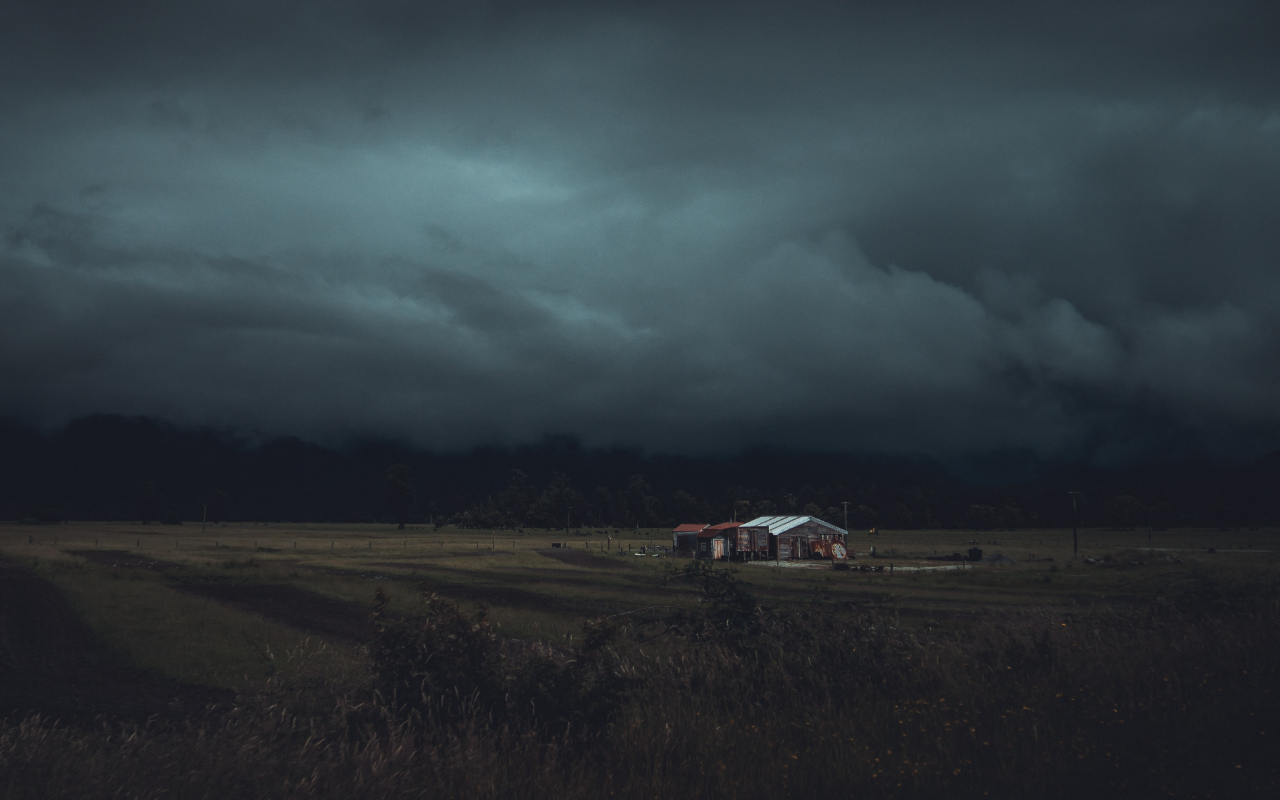
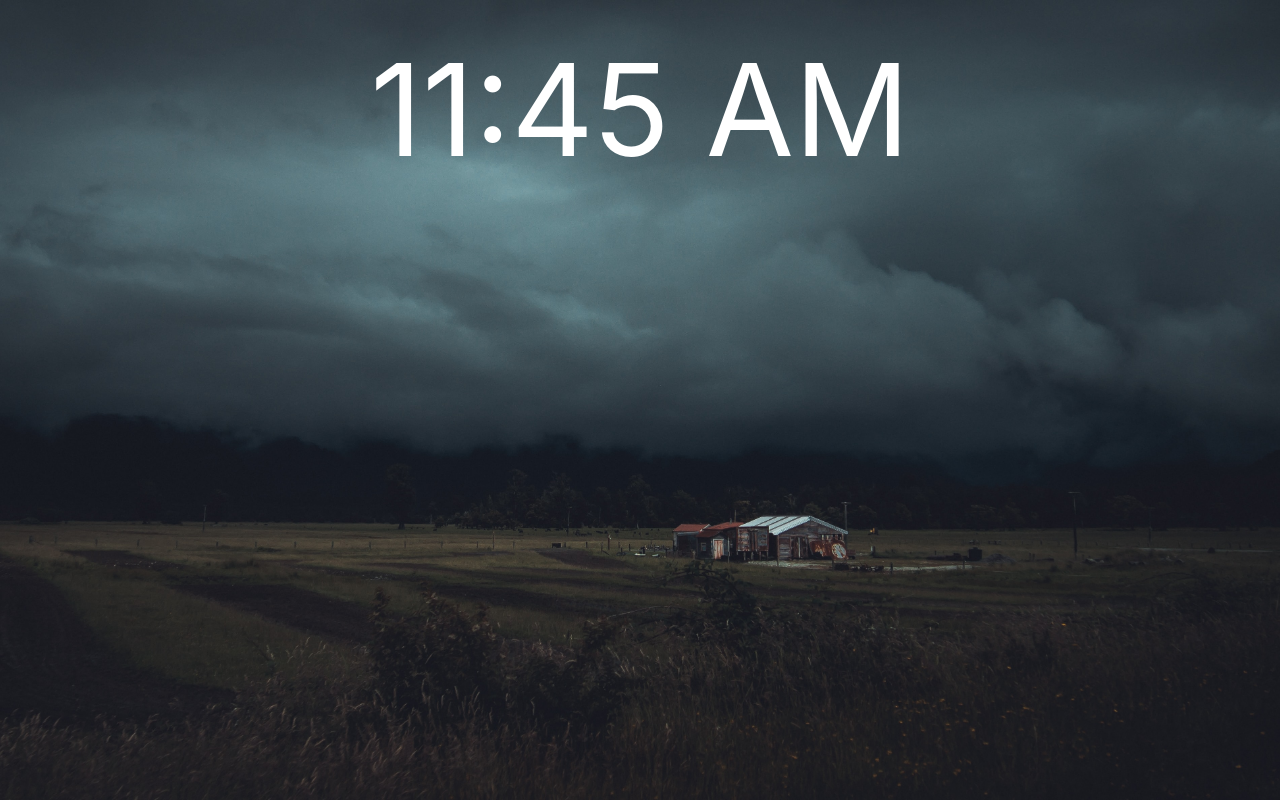
Before and after one commit to downred/Today-browser-dashboard, a React (Create React App) app: page / in a window 1280 px wide. Built offline with nearby package versions, Linux system fonts and the light colour scheme.

Commit message:
added time

```diff
--- a/package.json
+++ b/package.json
@@ -3,6 +3,9 @@
   "version": "0.1.0",
   "private": true,
   "dependencies": {
+    "@fortawesome/fontawesome-svg-core": "^6.2.0",
+    "@fortawesome/free-solid-svg-icons": "^6.2.0",
+    "@fortawesome/react-fontawesome": "^0.2.0",
     "@testing-library/jest-dom": "^5.16.5",
     "@testing-library/react": "^13.4.0",
     "@testing-library/user-event": "^13.5.0",
--- a/src/App.css
+++ b/src/App.css
@@ -1,5 +1,5 @@
 .App {
-
+  color: white;
 }
 
 .bg {
--- a/src/App.js
+++ b/src/App.js
@@ -1,7 +1,15 @@
 import "./App.css";
+import Time from "./components/time";
+import { FontAwesomeIcon } from "@fortawesome/react-fontawesome";
+import { IoLocationSharp } from "@fortawesome/free-solid-svg-icons";
 
 function App() {
-  return <div className="App bg"></div>;
+  return (
+    <div className="App bg">
+      <Time className="time" />
+      <FontAwesomeIcon icon="IoLocationSharp" />
+    </div>
+  );
 }
 
 export default App;
--- /dev/null
+++ b/src/components/modules/time.css
@@ -0,0 +1,12 @@
+.time {
+  font-size: 10vw;
+  text-align: center;
+  padding-top: 2rem;
+  max-width: 100vw;
+  pointer-events: none;
+  -webkit-user-select: none;
+  -moz-user-select: none;
+  -ms-user-select: none;
+  user-select: none;
+  caret-color: transparent;
+}
--- a/src/components/time.jsx
+++ b/src/components/time.jsx
@@ -0,0 +1,19 @@
+import { useEffect, useState } from "react";
+import "./modules/time.css";
+
+const Time = () => {
+  const [TimeState, setTimeState] = useState();
+
+  useEffect(() => {
+    setInterval(() => {
+      const date = new Date();
+      setTimeState(
+        date.toLocaleTimeString([], { hour: "2-digit", minute: "2-digit" })
+      );
+    }, 1000);
+  });
+
+  return <div className="time">{TimeState}</div>;
+};
+
+export default Time;
```
Also changed, not shown: 1 other file (tests, documents, lock files or other folders).
